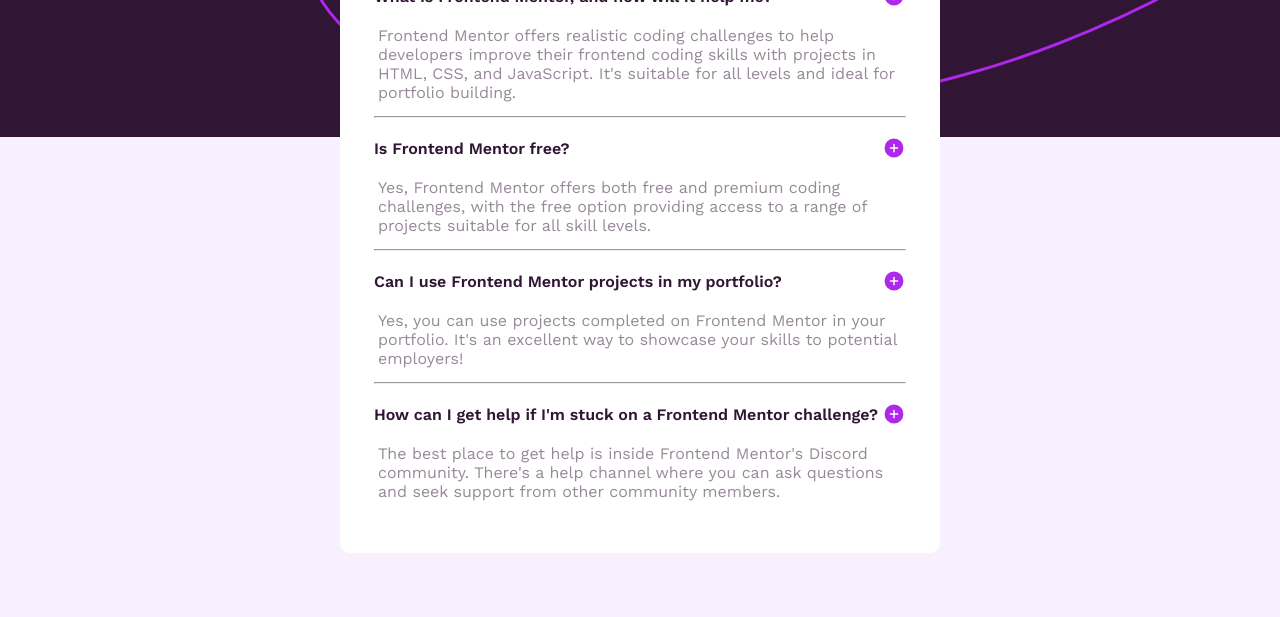
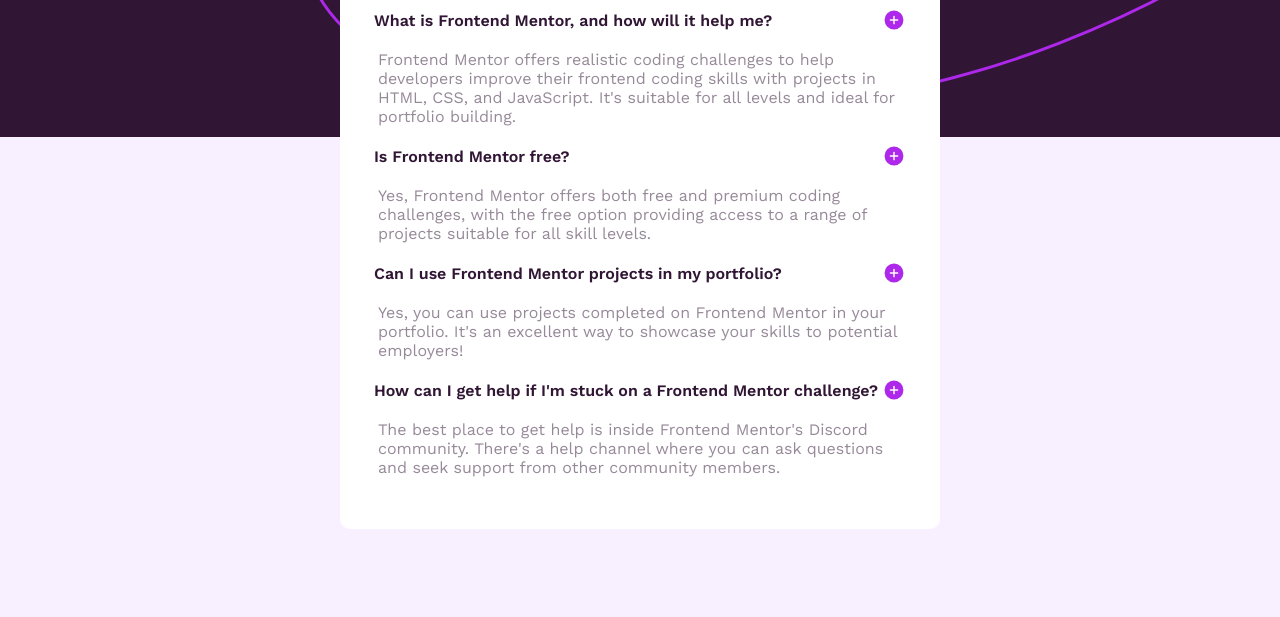
Before and after one commit to 26TracyNjoroge/frontendmentor-faq-accordion, a plain HTML site: page index.html in a window 1280 px wide. Shown: the part 183-800 px from the top of the page. Drawn offline with nearby package versions, Linux system fonts and the light colour scheme.

Commit message:
Update the HTML by adding unordered list

```diff
--- a/index.html
+++ b/index.html
@@ -17,9 +17,9 @@
       <h1>FAQs</h1>
     </div>
 
+    <li>
 
-    <div class="container-section">
-
+      <ul class="container-section">
         <div class="sub-heading one">
           <h4>What is Frontend Mentor, and how will it help me?</h4>
           <img src="images/icon-plus.svg">
@@ -29,12 +29,9 @@
         frontend coding skills with projects in HTML, CSS, and JavaScript. It's suitable for
         all levels and ideal for portfolio building.
         </p>
-      <hr>
-    </div>
+      </ul>
 
-
-    <div class="container-section">
-
+      <ul class="container-section">
         <div class="sub-heading two">
           <h4>Is Frontend Mentor free?</h4>
           <img src="images/icon-plus.svg">
@@ -43,12 +40,9 @@
         Yes, Frontend Mentor offers both free and premium coding challenges, with the free
         option providing access to a range of projects suitable for all skill levels.
         </p>
-      <hr>
-    </div>
+      </ul>
 
-
-    <div class="container-section">
-
+      <ul class="container-section">
         <div class="sub-heading three">
           <h4>Can I use Frontend Mentor projects in my portfolio?</h4>
           <img src="images/icon-plus.svg">
@@ -57,12 +51,9 @@
         Yes, you can use projects completed on Frontend Mentor in your portfolio. It's an excellent
         way to showcase your skills to potential employers!
         </p>
-      <hr>
-    </div>
+      </ul>
 
-
-    <div class="container-section">
-
+      <ul class="container-section">
         <div class="sub-heading four">
           <h4>How can I get help if I'm stuck on a Frontend Mentor challenge?</h4>
           <img src="images/icon-plus.svg">
@@ -71,6 +62,9 @@
           The best place to get help is inside Frontend Mentor's Discord community. There's a help
           channel where you can ask questions and seek support from other community members.
         </p>
+      </ul>
+
+    </li>
     </div>
   </div> <!--End of container-->
 </body>
--- a/styles.css
+++ b/styles.css
@@ -34,6 +34,10 @@
 h4 {
     font-weight: 600;
     color: var(--primary-color);
+}
+
+li {
+    list-style-type: none;
 }
 
 p {
@@ -91,6 +95,11 @@
 }
 
 @media (max-width: 730px) {
+    .body {
+        background: url(images/background-pattern-mobile.svg);
+        background-repeat: no-repeat;
+    }
+
     .container {
         width: 380px;
         padding-top: 1px;
```
Also changed, not shown: 1 other file. Lines whose indentation alone changed are shown as unchanged.
